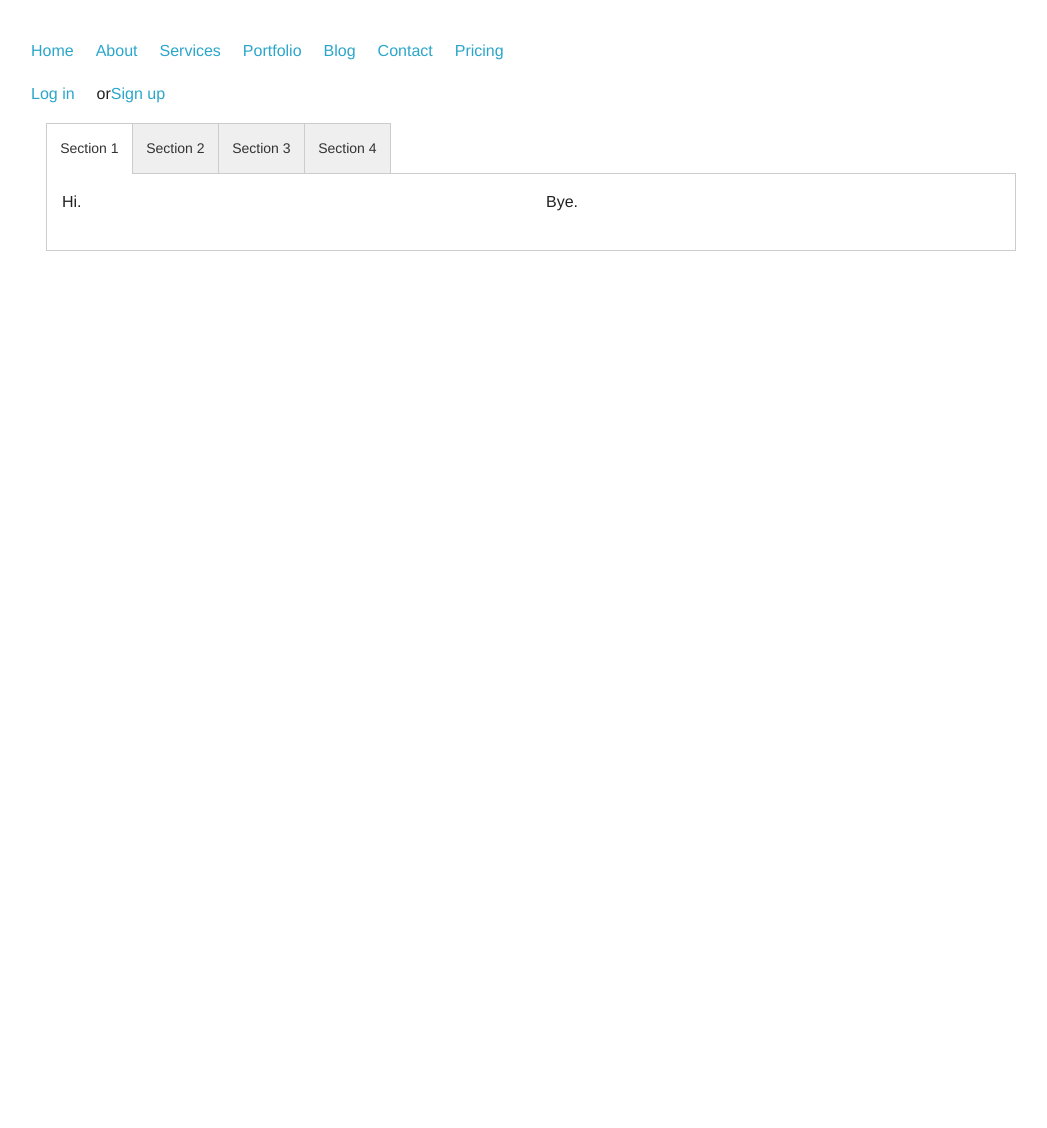
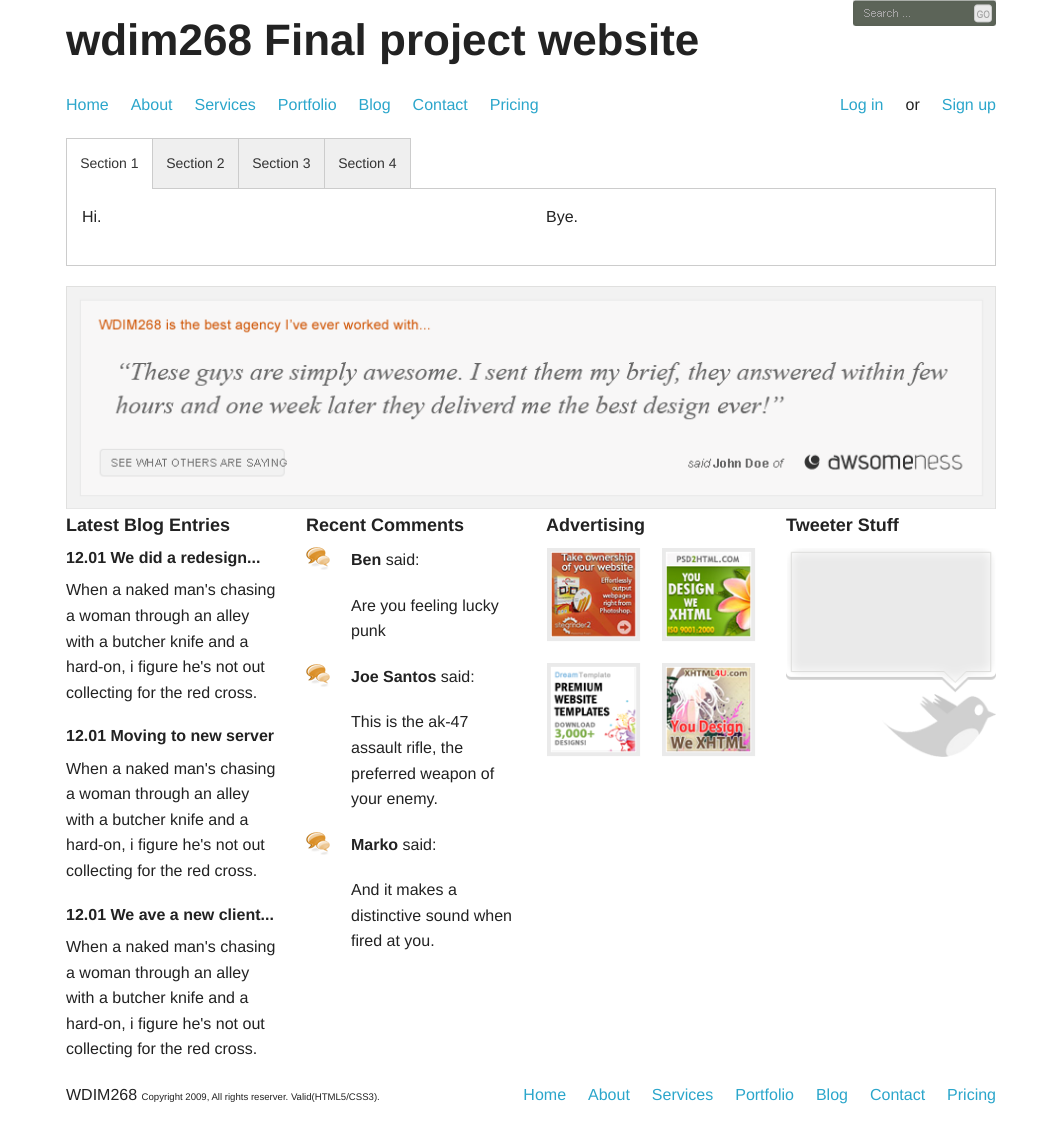
Before and after one commit to jacepp/wdim268-final, a Jekyll site: the page built from index.html, in a window 1280 px wide. Shown: the whole page, without its empty margins (109-1156 px from the left). Built offline with Jekyll 4.4.1, drawn with Linux system fonts in a browser that asks for light colours; Markdown is read by kramdown in place of the engine named in the settings; before the commit the page ends 900 px from its top, so only the background shows below that.

Commit message:
progress

```diff
--- a/_layouts/default.html
+++ b/_layouts/default.html
@@ -13,11 +13,14 @@
 
     <div class="header-wrapper">
       <header class="row">
-        <h1></h1>
-        <img src="" alt="">
+        <div class="large-12 columns">
+          <h1 class="inline"><span class="replace-me">wdim268</span> Final project website</h1>
+          <img class="right" src="{{ site.baseurl }}/images/header_search_bar.png" alt="Not really a search bar.">
+        </div>
       </header>
 
       <nav class="row">
+        <div class="large-12 columns">
           <ul class="inline-list">
             <li><a href="">Home</a></li>
             <li><a href="">About</a></li>
@@ -28,11 +31,12 @@
             <li><a href="">Pricing</a></li>
           </ul>
 
-        <ul class="inline-list">
+          <ul class="inline-list right">
             <li><a href="">Log in</a></li>
-          <li>or</li
+            <li>or</li>
             <li><a href="">Sign up</a></li>
           </ul>
+        </div>
       </nav>
     </div>
 
@@ -41,39 +45,81 @@
     <div class="bottom-wrapper">
       <div class="row">
         <div class="large-3 columns">
+          <h5>Latest Blog Entries</h5>
+
+          <h6><span class="badge">12.01</span> We did a redesign...</h6>
+          <p>When a naked man's chasing a woman through an alley with a butcher knife and a hard-on, i figure he's not out collecting for the red cross.</p>
+
+          <h6><span class="badge">12.01</span> Moving to new server</h6>
+          <p>When a naked man's chasing a woman through an alley with a butcher knife and a hard-on, i figure he's not out collecting for the red cross.</p>
+
+          <h6><span class="badge">12.01</span> We ave a new client...</h6>
+          <p>When a naked man's chasing a woman through an alley with a butcher knife and a hard-on, i figure he's not out collecting for the red cross.</p>
 
         </div>
         <div class="large-3 columns">
+          <h5>Recent Comments</h5>
+
+          <div class="row">
+            <div class="large-3 columns">
+              <img src="{{ site.baseurl }}/images/footer_speech_bubbles.png" alt="Speech bubbles for flare!">
+            </div>
+            <div class="large-9 columns">
+              <p><strong>Ben</strong> said:</p>
+              <p>Are you feeling lucky punk</p>
+            </div>
+          </div>
+
+          <div class="row">
+            <div class="large-3 columns">
+              <img src="{{ site.baseurl }}/images/footer_speech_bubbles.png" alt="Speech bubbles for flare!">
+            </div>
+            <div class="large-9 columns">
+              <p><strong>Joe Santos</strong> said:</p>
+              <p>This is the ak-47 assault rifle, the preferred weapon of your enemy.</p>
+            </div>
+          </div>
+
+          <div class="row">
+            <div class="large-3 columns">
+              <img src="{{ site.baseurl }}/images/footer_speech_bubbles.png" alt="Speech bubbles for flare!">
+            </div>
+            <div class="large-9 columns">
+              <p><strong>Marko</strong> said:</p>
+              <p>And it makes a distinctive sound when fired at you.</p>
+            </div>
+          </div>
 
         </div>
         <div class="large-3 columns">
+          <h5>Advertising</h5>
           <ul class="large-block-grid-2">
-            <li><img src="" alt="" /></li>
-            <li><img src="" alt="" /></li>
-            <li><img src="" alt="" /></li>
-            <li><img src="" alt="" /></li>
+            <li><img src="{{ site.baseurl }}/images/footer_ad_one.png" alt="Ad One" /></li>
+            <li><img src="{{ site.baseurl }}/images/footer_ad_two.png" alt="Ad Two" /></li>
+            <li><img src="{{ site.baseurl }}/images/footer_ad_three.png" alt="Ad Three" /></li>
+            <li><img src="{{ site.baseurl }}/images/footer_ad_four.png" alt="Ad Four" /></li>
           </ul>
         </div>
         <div class="large-3 columns">
-
+          <h5>Tweeter Stuff</h5>
+          <!-- Make this image a background image via css -->
+          <img src="{{ site.baseurl }}/images/footer_tweet_bg.png" alt="">
         </div>
       </div>
     </div>
 
     <div class="footer-wrapper">
       <footer class="row">
-        <div class="large-6 columns">
-
-        </div>
-        <div class="large-6 columns">
-          <ul class="inline-list">
-            <li><a href=""></a></li>
-            <li><a href=""></a></li>
-            <li><a href=""></a></li>
-            <li><a href=""></a></li>
-            <li><a href=""></a></li>
-            <li><a href=""></a></li>
-            <li><a href=""></a></li>
+        <div class="large-12 columns">
+          <p class="inline"><span class="site-name">WDIM268</span> <small>Copyright 2009, All rights reserver. Valid(HTML5/CSS3).</small></p>
+          <ul class="inline-list right">
+            <li><a href="">Home</a></li>
+            <li><a href="">About</a></li>
+            <li><a href="">Services</a></li>
+            <li><a href="">Portfolio</a></li>
+            <li><a href="">Blog</a></li>
+            <li><a href="">Contact</a></li>
+            <li><a href="">Pricing</a></li>
           </ul>
         </div>
       </footer>
--- a/index.html
+++ b/index.html
@@ -55,7 +55,8 @@ title: WDIM268 | Home
 
   <div class="row">
     <div class="large-12 columns">
-      <img src="" alt="">
+      <!-- get rid of this image and turn into a Foundation "panel" -->
+      <img src="{{ site.baseurl }}/images/main_testimonial_image.png" alt="Main page testimonial.">
     </div>
   </div>
 </div>
--- a/sass/_settings.scss
+++ b/sass/_settings.scss
@@ -137,8 +137,8 @@ $default-float: left;
 // Grid Variables
 //
 
-// $row-width: emCalc(1000);
-// $column-gutter: emCalc(30);
+$row-width: emCalc(960);
+$column-gutter: emCalc(30);
 // $total-columns: 12;
 
 //
```
Also changed, not shown: sass/main.scss (+9 -0 lines), css/main.css. Lines whose indentation alone changed are shown as unchanged.
